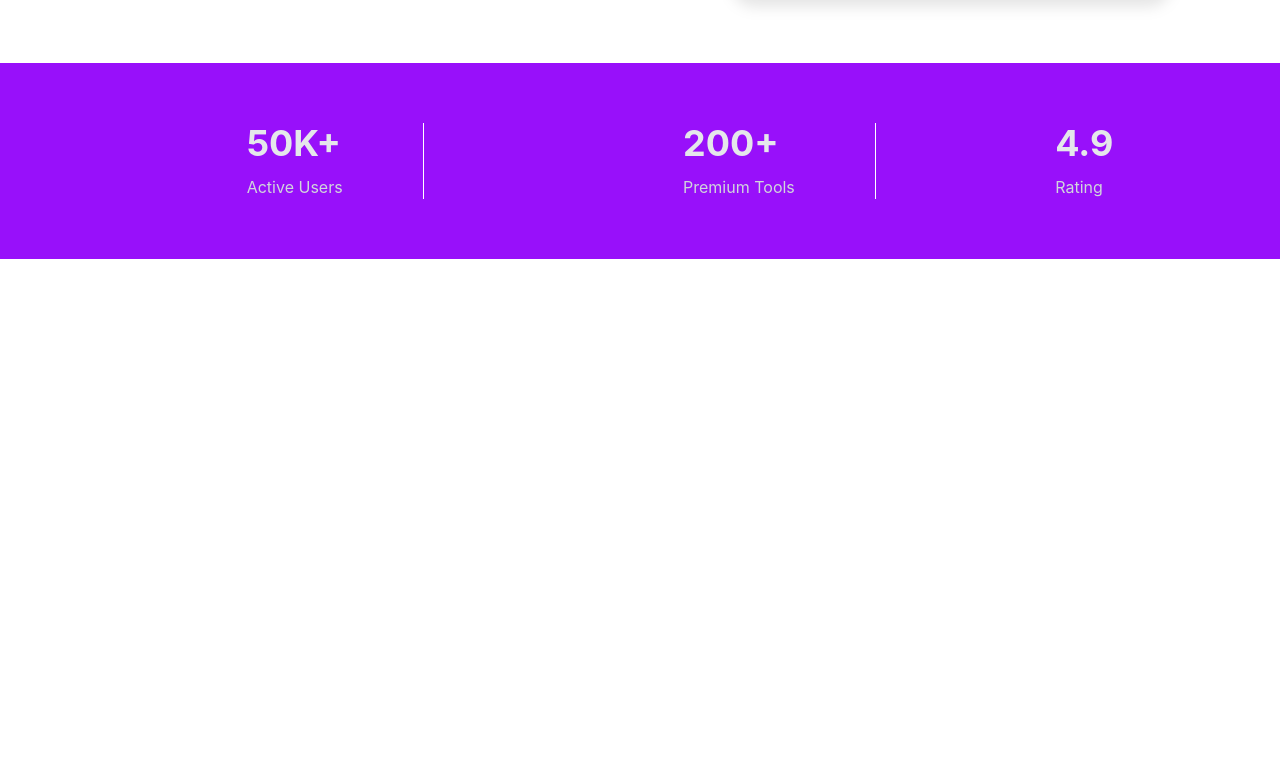
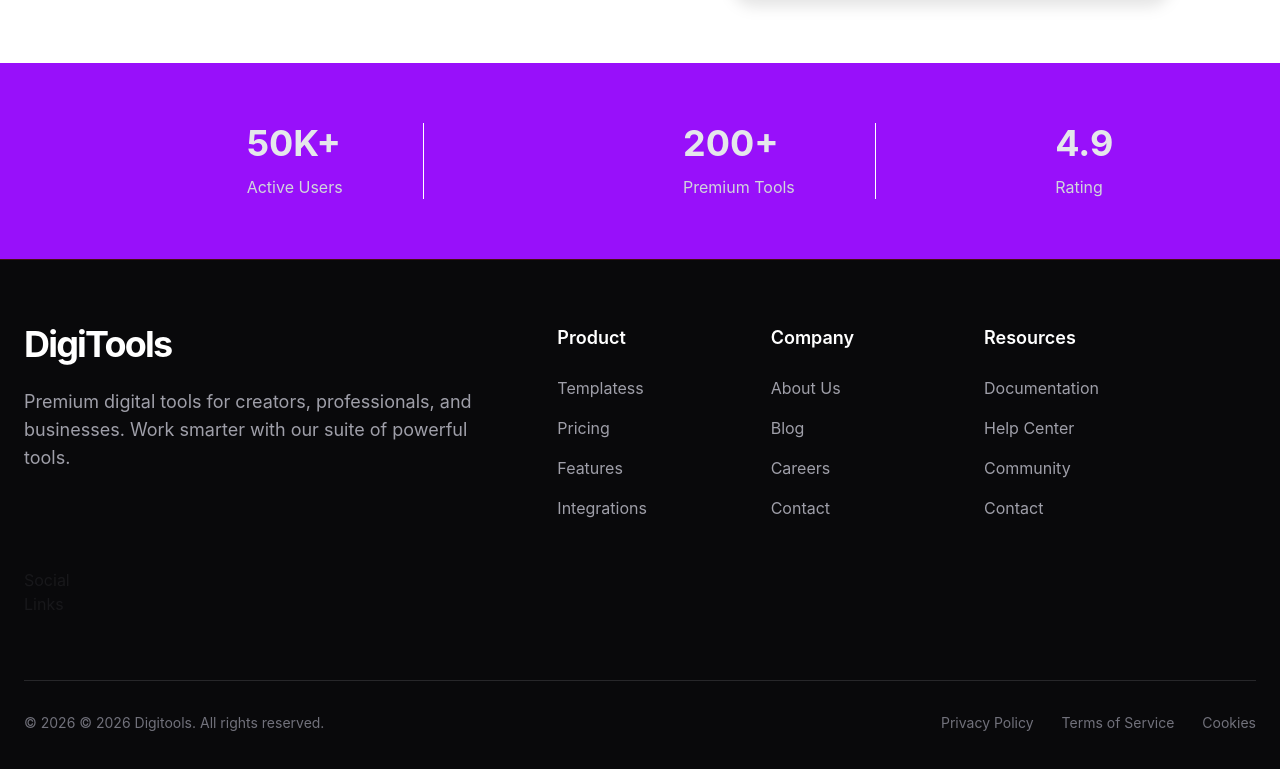
Before and after one commit to wadud115/b-13-assignment-6, a React (Vite) app: page / in a window 1280 px wide. Shown: the part 659-1428 px from the top of the page. Before the commit the page ends 918 px from the top, so only its background shows below. Built offline with nearby package versions, Linux system fonts and the light colour scheme.

Commit message:
footer section add

```diff
--- a/package.json
+++ b/package.json
@@ -10,6 +10,7 @@
     "preview": "vite preview"
   },
   "dependencies": {
+    "@fortawesome/fontawesome-free": "^7.2.0",
     "@tailwindcss/vite": "^4.2.2",
     "react": "^19.2.4",
     "react-dom": "^19.2.4",
--- a/src/App.jsx
+++ b/src/App.jsx
@@ -2,6 +2,7 @@
 import './App.css'
 import About from './component/About'
 import Banner from './component/Banner'
+import Footer from './component/Footer'
 import NavBar from './component/NavBar'
 
 function App() {
@@ -13,6 +14,7 @@
     <NavBar></NavBar>
     <Banner></Banner>
     <About></About>
+    <Footer></Footer>
 
     </>
   )
--- /dev/null
+++ b/src/component/Footer.jsx
@@ -0,0 +1,138 @@
+const Footer = () => {
+  return (
+    <footer className="bg-zinc-950 border-t border-red-900/50 pt-16 pb-10">
+      <div className="max-w-7xl mx-auto px-6">
+        <div className="grid grid-cols-1 md:grid-cols-12 gap-12">
+          {/* Logo & Description */}
+          <div className="md:col-span-5">
+            <div className="flex items-center gap-3 mb-6">
+
+              <h2 className="text-4xl font-bold tracking-tighter text-white">
+                DigiTools
+              </h2>
+            </div>
+
+            <p className="text-zinc-400 text-lg max-w-md">
+              Premium digital tools for creators, professionals, and businesses. Work smarter with our suite of powerful tools.
+            </p>
+
+            {/* <div className="mt-8 flex gap-6 text-2xl text-zinc-500">
+                            <a href="#" className="hover:text-red-500 transition-colors"><FaTwitter /></a>
+                            <a href="#" className="hover:text-red-500 transition-colors"><FaGithub /></a>
+                            <a href="#" className="hover:text-red-500 transition-colors"><FaLinkedin /></a>
+                            <a href="#" className="hover:text-red-500 transition-colors"><FaDiscord /></a>
+                            <a href="#" className="hover:text-red-500 transition-colors"><FaYoutube /></a>
+                        </div> */}
+          </div>
+
+          {/* Quick Links */}
+          <div className="md:col-span-2">
+            <h3 className="text-white font-semibold mb-6 text-lg">Product</h3>
+            <ul className="space-y-4 text-zinc-400">
+              <li>
+                <a href="#" className="hover:text-white transition">
+                  Templatess
+                </a>
+              </li>
+              <li>
+                <a href="#" className="hover:text-white transition">
+                  Pricing
+                </a>
+              </li>
+              <li>
+                <a href="#" className="hover:text-white transition">
+                  Features
+                </a>
+              </li>
+              <li>
+                <a href="#" className="hover:text-white transition">
+                 Integrations
+                </a>
+              </li>
+            </ul>
+          </div>
+
+          <div className="md:col-span-2">
+            <h3 className="text-white font-semibold mb-6 text-lg">Company</h3>
+            <ul className="space-y-4 text-zinc-400">
+              <li>
+                <a href="#" className="hover:text-white transition">
+                  About Us
+                </a>
+              </li>
+              <li>
+                <a href="#" className="hover:text-white transition">
+                  Blog
+                </a>
+              </li>
+              <li>
+                <a href="#" className="hover:text-white transition">
+                  Careers
+                </a>
+              </li>
+              <li>
+                <a href="#" className="hover:text-white transition">
+                  Contact
+                </a>
+              </li>
+            </ul>
+          </div>
+
+          <div className="md:col-span-3">
+            <h3 className="text-white font-semibold mb-6 text-lg">Resources</h3>
+            <ul className="space-y-4 text-zinc-400">
+              <li>
+                <a href="#" className="hover:text-white transition">
+                 Documentation
+                </a>
+              </li>
+              <li>
+                <a href="#" className="hover:text-white transition">
+                Help Center
+                </a>
+              </li>
+              <li>
+                <a href="#" className="hover:text-white transition">
+                  Community
+                </a>
+              </li>
+              <li>
+                <a href="#" className="hover:text-white transition">
+                  Contact
+                </a>
+              </li>
+
+
+            </ul>
+          </div>
+
+
+          <div>
+            <p>Social Links</p>
+
+            <ul>
+                <li><a href=""></a></li>
+                <li><a href=""></a></li>
+                <li><a href=""></a></li>
+            </ul>
+          </div>
+        </div>
+
+        {/* Bottom Bar */}
+        <div className="mt-16 pt-8 border-t border-zinc-800 flex flex-col md:flex-row items-center justify-between gap-4 text-sm text-zinc-500">
+          <div>© {new Date().getFullYear()} © 2026 Digitools. All rights reserved.</div>
+
+          <div className="flex gap-6">
+            <ul className="flex gap-7">
+                <li>Privacy Policy </li>
+                <li>Terms of Service</li>
+                <li>Cookies</li>
+            </ul>
+          </div>
+        </div>
+      </div>
+    </footer>
+  );
+};
+
+export default Footer;
```
Also changed, not shown: 1 other file (tests, documents, lock files or other folders).
